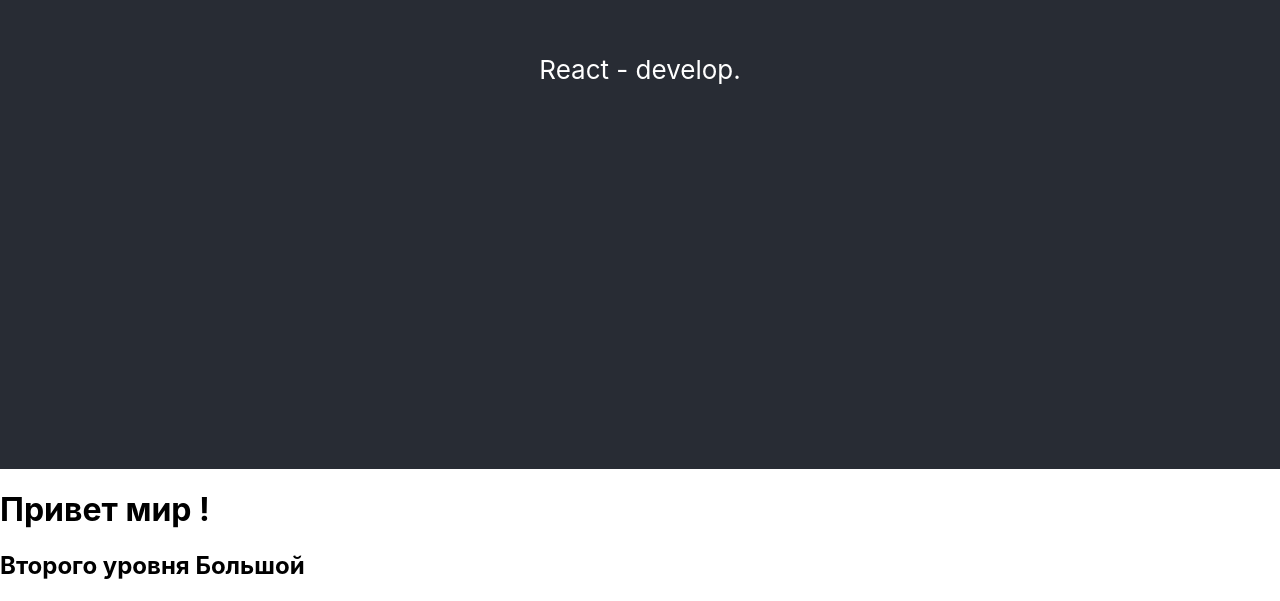
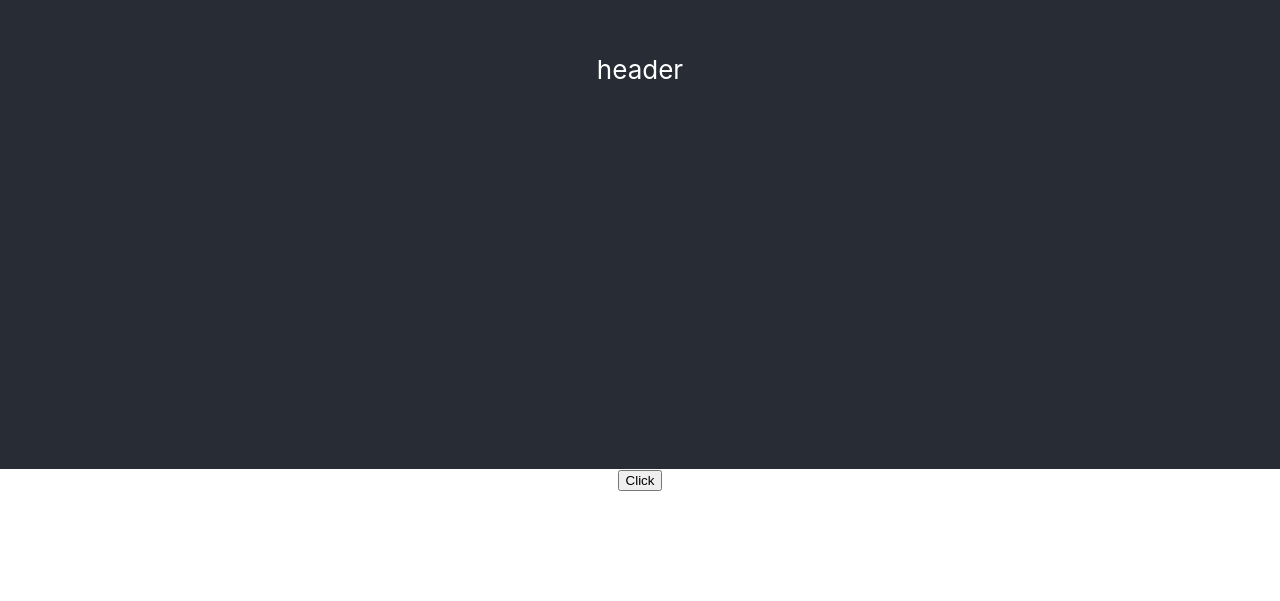
Before and after one commit to Kyle-Schwartz-Yang/Awesome-iReact, a React (Create React App) app in the folder cra/: page / in a window 1280 px wide. Shown: the part 331-932 px from the top of the page. After the commit the page ends 822 px from the top, so only its background shows below. Built offline with nearby package versions, Linux system fonts and the light colour scheme.

Commit message:
syntax 006 Fn Components

```diff
--- a/cra/src/App.js
+++ b/cra/src/App.js
@@ -1,5 +1,84 @@
+import React from 'react'
+import './App.css';
 
-import './App.css';
+// -----------------------------------------------------------------
+
+// Syntax Array Fn Components
+const Header = () => {
+  return (
+    <header className='App-header'>
+      header
+    </header>
+  );
+};
+
+// Syntax Fn Components
+function Buttons(){
+  // ------------------------------------------------------
+/* Передать переменную */
+  const txt = 'Log in';
+
+/* Передать результат функции */
+  const fnTxt = () => {
+    return 'Log out'
+  }
+
+/* Передача других элементов */
+  const elemSpan = <span>Lorem, ipsum dolor.</span>;
+
+/* Пердача математических выражений */
+  const mathResult = 5 + 5;
+
+/* Условние или флаги*/
+  const logged = true;
+
+/*Как вставлять стили */
+
+  const styled = {
+    padding: '10px',
+    border: '2px solid red',
+    background: 'black',
+    color: 'white',
+  }
+
+  // ------------------------------------------------------
+  return (
+    <>
+    {/* ------------------------- */}
+        <div>Текстовая переменная:-- {txt}</div>
+    {/* ------------------------- */}
+        <div>Функция передача:-- {fnTxt()}</div>
+    {/* ------------------------- */}
+        <div style={styled}>Передача элементов:-- {elemSpan}</div>
+    {/* ------------------------- */}
+        <div>Математические результаты:-- {mathResult}</div>
+    {/* ------------------------- */}
+        <div>Условные результаты:-- {logged ? 'Enter' : txt}</div>
+    </>
+  );
+}
+
+
+class Button extends React.Component {
+
+  render(){
+    const txt = 'Click';
+
+    return <button type='txt'> {txt} </button>
+  };
+
+
+
+
+}
+
+
+
+// -----------------------------------------------------------------
+
+
+
+
 
 
 
@@ -7,12 +86,8 @@ import './App.css';
 function App() {
   return (
     <div className="App">
-      <header className="App-header">
-
-        <p>
-            React - develop.
-        </p>
-      </header>
+      <Header></Header>
+      <Button></Button>
     </div>
   );
 }
--- a/cra/src/index.js
+++ b/cra/src/index.js
@@ -5,27 +5,10 @@ import App from './App';
 
 
 
-
-const elemReact  = React.createElement('p', null, 'React разработан компанией facebook');
-
-const txt = 'Большой';
-
-const title = (
-  <>
-    <h1> Привет мир ! </h1>
-    <h2> Второго уровня {txt}</h2>
-    <div>
-      {elemReact}
-    </div>
-  </>
-);
-
-
 const root = ReactDOM.createRoot(document.getElementById('root'));
 
 root.render(
   <React.StrictMode>
     <App />
-    {title}
   </React.StrictMode>
 );
```
